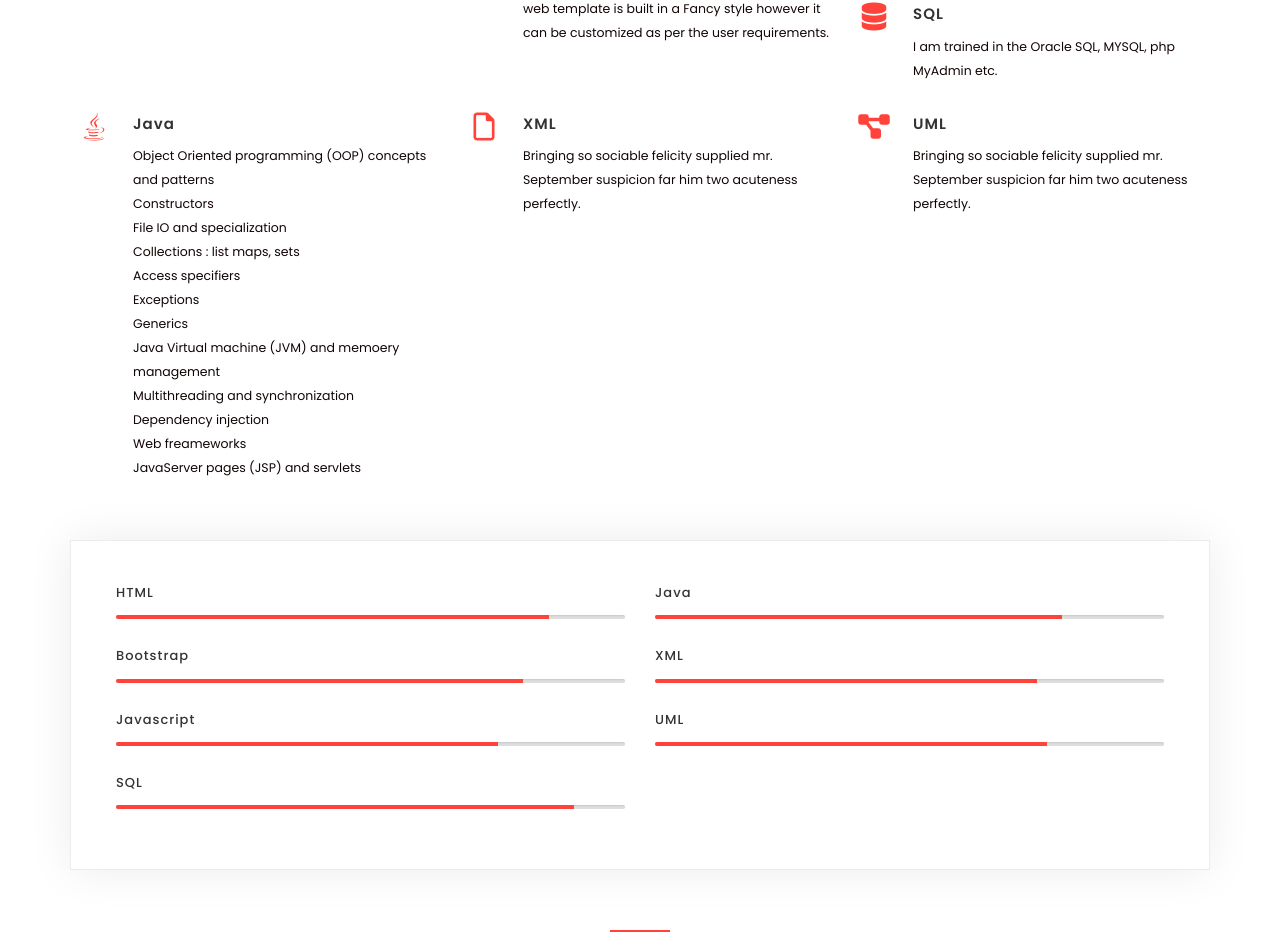
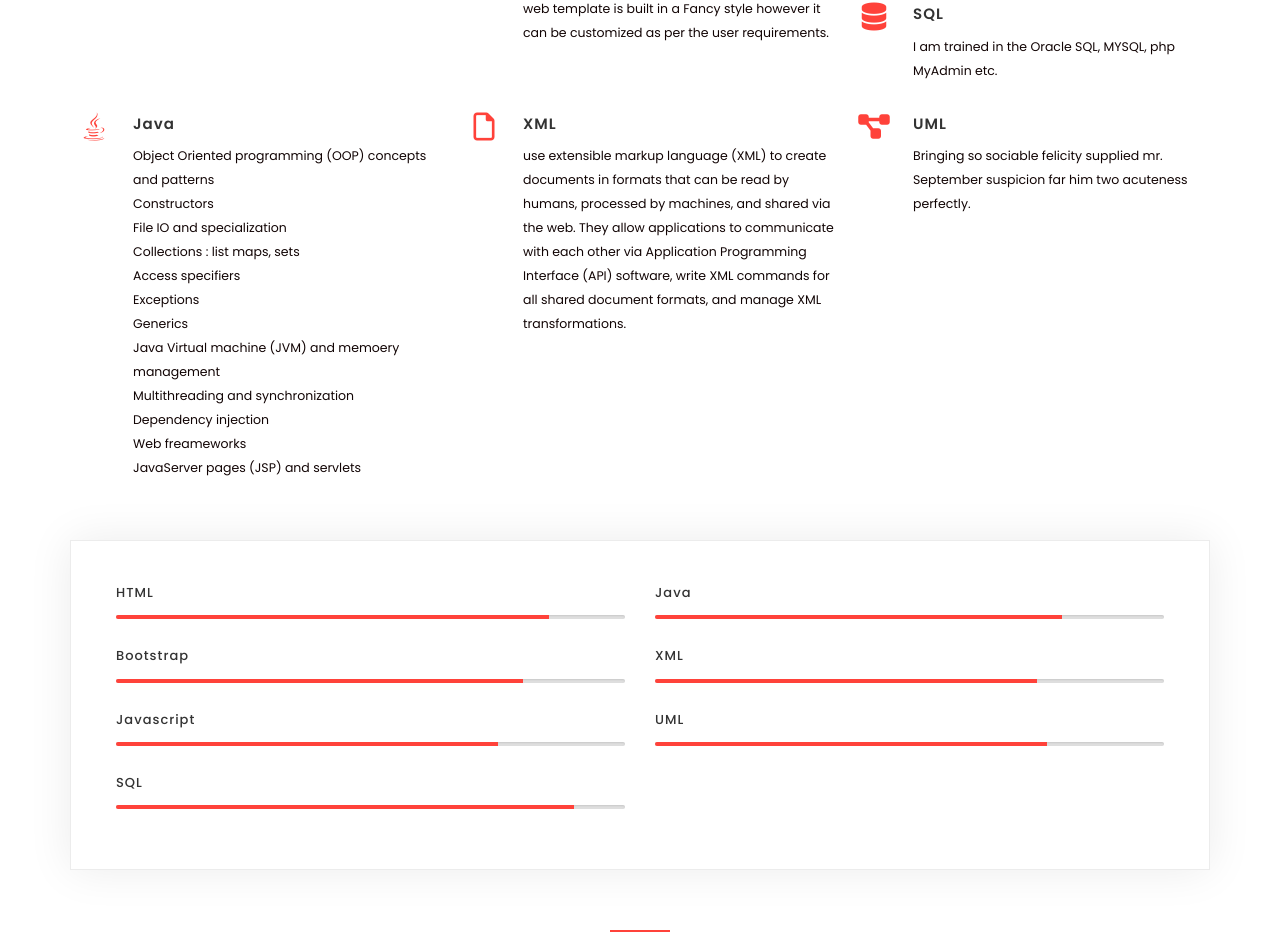
Before and after one commit to nayeem202/nayeem202.github.io, a plain HTML site: page index.html in a window 1280 px wide. Shown: the part 1622-2563 px from the top of the page. Drawn offline with Linux system fonts and the light colour scheme.

Commit message:
Update index.html

```diff
--- a/index.html
+++ b/index.html
@@ -272,7 +272,7 @@
 								</div>
                                 <div class="feat-text">
                                         <span>XML</span>
-                                        <p>Bringing so sociable felicity supplied mr. September suspicion far him two acuteness perfectly.</p>
+                                        <p> use extensible markup language (XML) to create documents in formats that can be read by humans, processed by machines, and shared via the web. They allow applications to communicate with each other via Application Programming Interface (API) software, write XML commands for all shared document formats, and manage XML transformations.</p>
                                 </div>
                             </div>
                         </div>
```
